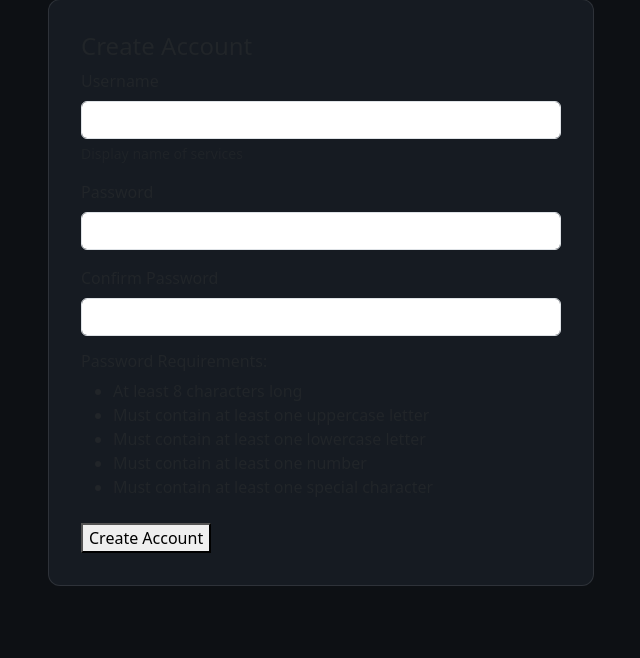
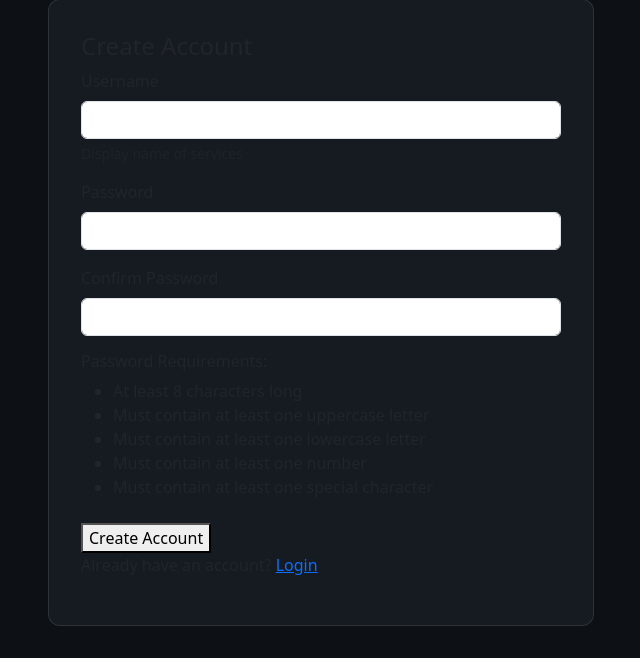
Before and after one commit to onur-CK/SkillFlow, a Django app: template skillflow/templates/sign-up.html in a window 1280 px wide. Shown: the part 263-921 px from the top of the page, without its empty margins (319-959 px from the left). Before the commit the page ends 849 px from the top, so only its background shows below. Run offline with Django 5.2, Linux system fonts and the light colour scheme; the template is opened without the code that fills it, so the values that code supplies are empty.

Commit message:
already have an account?

```diff
--- a/skillflow/templates/sign-up.html
+++ b/skillflow/templates/sign-up.html
@@ -127,6 +127,10 @@
                         </div>
 
                         <button type="submit">Create Account</button>
+
+                        <div>
+                            <p class="toggle-text">Already have an account? <a href="#">Login</a></p>
+                        </div>
                     </div>
                 </div>
             </div>
```
